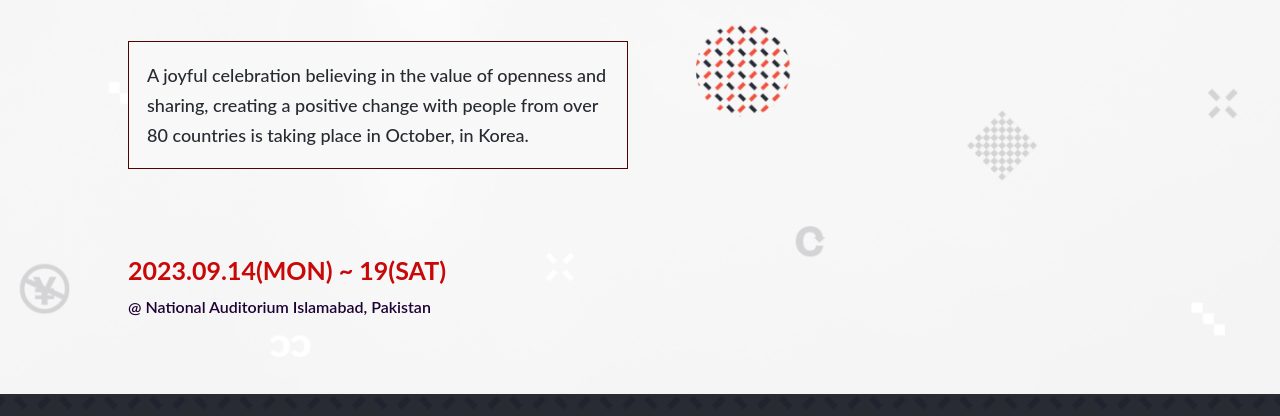
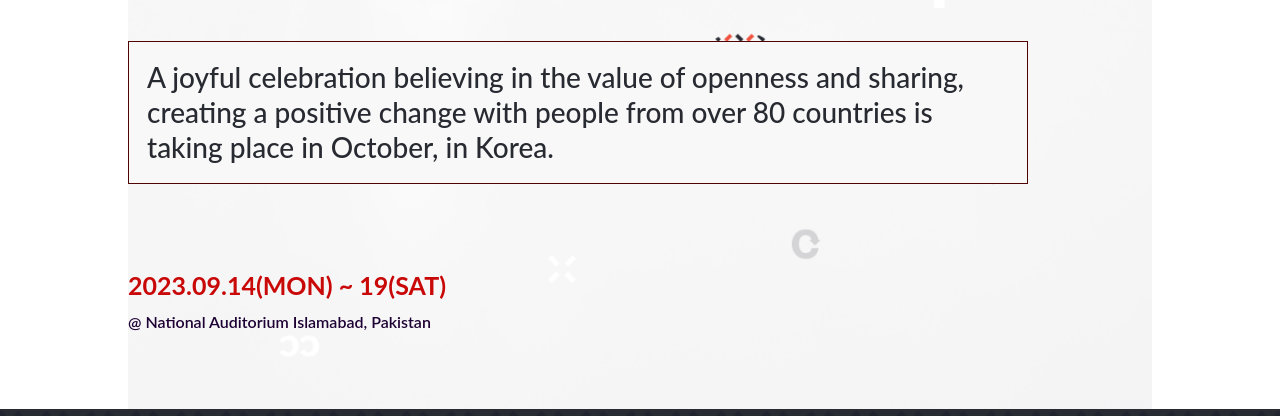
Before and after one commit to Javed-Shahbaz/CAPSTONE-1, a website: page index.html in a window 1280 px wide. Shown: the part 384-800 px from the top of the page. Drawn offline with Linux system fonts and the light colour scheme; a web font is replaced by a local one.

Commit message:
update styling

```diff
--- a/style.css
+++ b/style.css
@@ -165,7 +165,7 @@ body {
   padding: 50px 0;
 }
 
-.container {
+.Container {
   width: 80%;
   margin: 0 auto;
 }
@@ -200,8 +200,8 @@ h1,
 
 .MC-cap p {
   font-weight: 500;
-  font-size: 18px;
-  line-height: 30px;
+  font-size: 28px;
+  line-height: 35px;
   color: var(--primary);
   border: 1px solid rgb(80, 3, 3);
   background-color: #f8f8f8;
@@ -455,7 +455,7 @@ footer {
   .heads,
   .MC-cap,
   .date {
-    width: 500px;
+    width: 900px;
   }
 
   h1,
```
